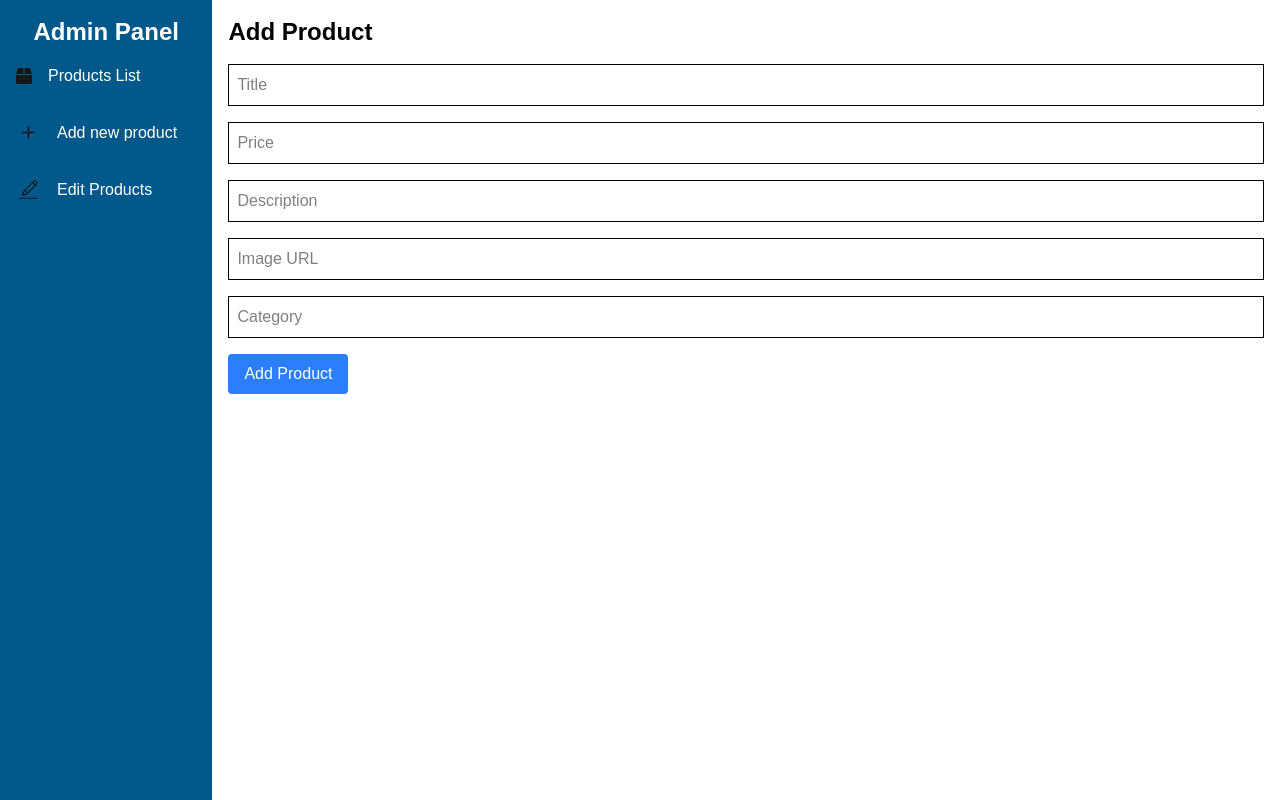
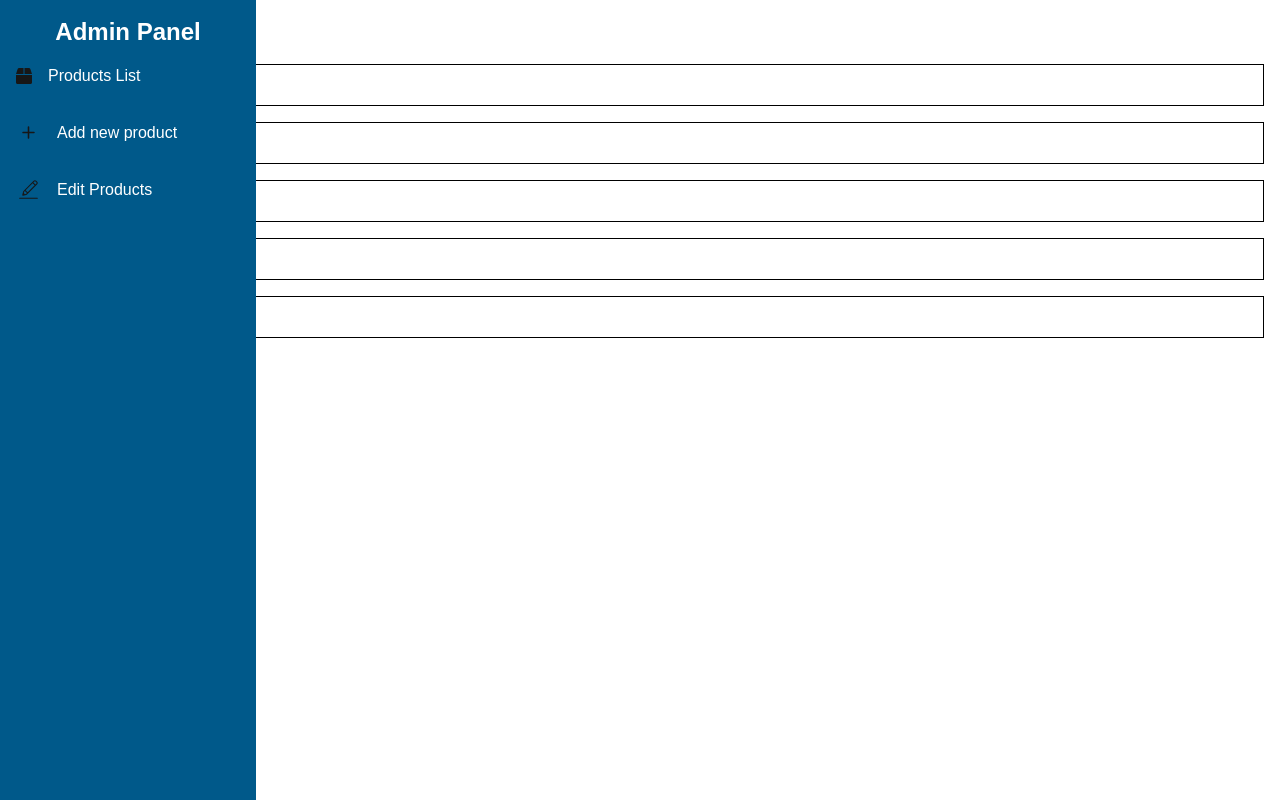
Before and after one commit to Diary4/frontend-task, a Next.js app: page /dashboard/add-product in a window 1280 px wide. Built offline with nearby package versions, Linux system fonts and the light colour scheme.

Commit message:
fix: fixing sidebar height

```diff
--- a/src/app/dashboard/components/SideBar.tsx
+++ b/src/app/dashboard/components/SideBar.tsx
@@ -6,7 +6,7 @@ import Link from 'next/link';
 
 const SideBar = () => {
   return (
-    <div className='bg-sky-800 h-screen w-64 top-0 left-0 overflow-y-auto'>
+    <div className='bg-sky-800 h-screen w-64 fixed top-0 left-0 overflow-y-auto'>
         <h2 className='text-2xl font-bold text-center pt-4 text-white'>Admin Panel</h2>
 
         <div className='flex justify-start items-center gap-4 p-4 hover:bg-sky-700 cursor-pointer transition-all duration-200'>
```
